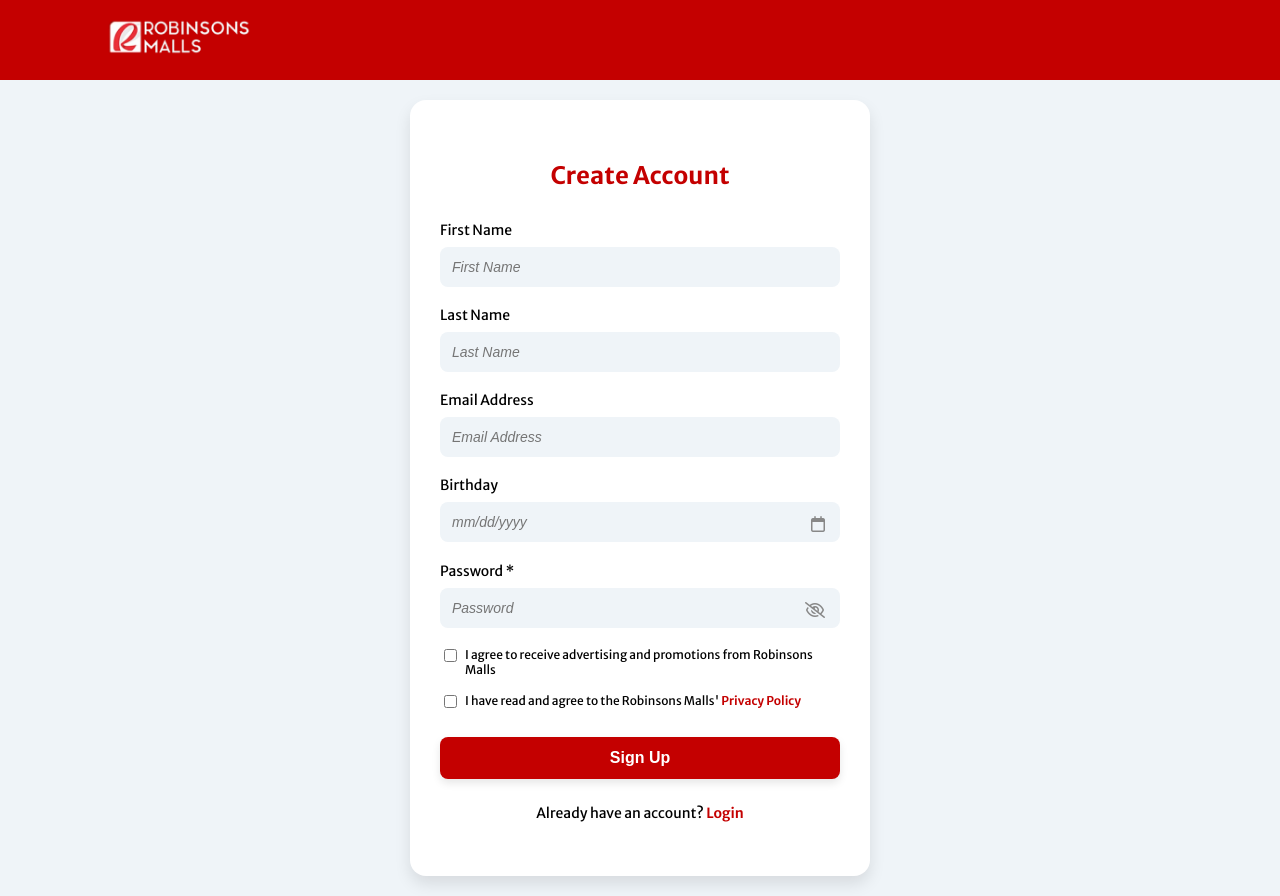
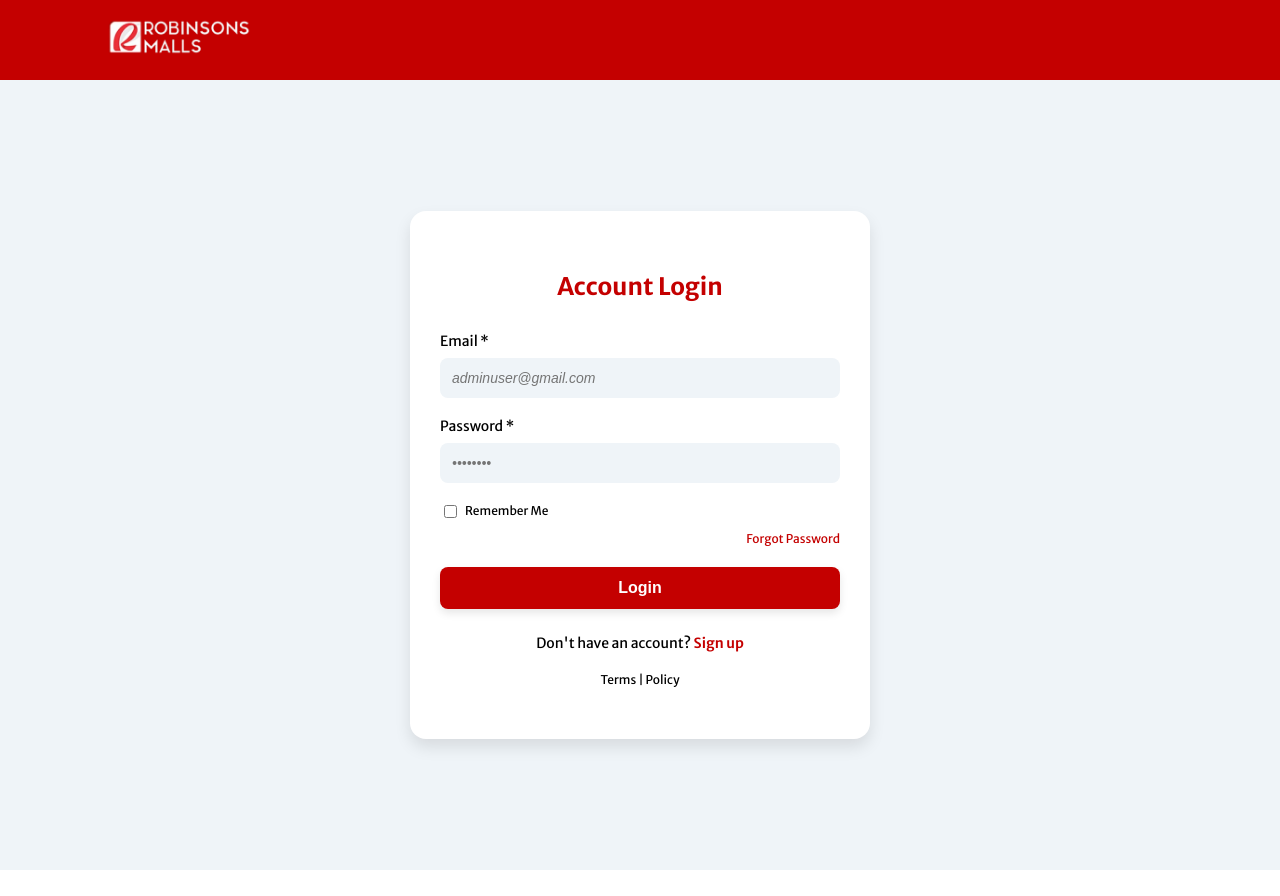
Before and after one commit to terendex/Robinson-mall-Repo, a React (Vite) app: page /login in a window 1280 px wide. After the commit the page ends 870 px from the top, so only its background shows below. Built offline with nearby package versions, Linux system fonts and the light colour scheme.

Commit message:
Log In page

```diff
--- a/src/App.jsx
+++ b/src/App.jsx
@@ -1,23 +1,23 @@
-import { useState } from 'react'
+import { BrowserRouter as Router, Routes, Route, Navigate } from "react-router-dom";
 import Register from './pages/Register'
 import Log from './pages/Log'
 import Header from './components/Header'
 import './styles/App.css'
 
 function App() {
-  const [isRegister, setIsRegister] = useState(true)
-
   return (
-    <div className="App">
-      <Header />
-      <main className="main-content">
-        {isRegister ? (
-          <Register onToggle={() => setIsRegister(false)} />
-        ) : (
-          <Log onToggle={() => setIsRegister(true)} />
-        )}
-      </main>
-    </div>
+    <Router>
+      <div className="App">
+        <Header />
+        <main className="main-content">
+          <Routes>
+            <Route path="/" element={<Navigate to="/login" />} />
+            <Route path="/login" element={<Log />} />
+            <Route path="/register" element={<Register />} />
+          </Routes>
+        </main>
+      </div>
+    </Router>
   )
 }
 
--- a/src/pages/Log.jsx
+++ b/src/pages/Log.jsx
@@ -1,40 +1,67 @@
 import { useState } from "react";
 import { Link } from "react-router-dom";
+import "../styles/Log.css";
 
 export default function Log() {
   const [email, setEmail] = useState("");
   const [password, setPassword] = useState("");
+  const [rememberMe, setRememberMe] = useState(false);
 
   const handleSubmit = (e) => {
     e.preventDefault();
-    console.log("Login:", { email, password });
+    console.log("Login:", { email, password, rememberMe });
   };
 
   return (
-    <div>
-      <h2>Login</h2>
+    <div className="log-page">
+      <div className="log-container">
+        <div className="log-card">
+          <h2>Account Login</h2>
           <form onSubmit={handleSubmit}>
+            <div className="form-group">
+              <label htmlFor="email">Email *</label>
               <input
                 type="email"
-          placeholder="Email"
+                id="email"
+                placeholder="adminuser@gmail.com"
                 value={email}
                 onChange={(e) => setEmail(e.target.value)}
                 required
               />
-        <br />
+            </div>
+            <div className="form-group">
+              <label htmlFor="password">Password *</label>
               <input
                 type="password"
-          placeholder="Password"
+                id="password"
+                placeholder="••••••••"
                 value={password}
                 onChange={(e) => setPassword(e.target.value)}
                 required
               />
-        <br />
-        <button type="submit">Login</button>
+            </div>
+            <div className="form-check">
+              <input
+                type="checkbox"
+                id="rememberMe"
+                checked={rememberMe}
+                onChange={(e) => setRememberMe(e.target.checked)}
+              />
+              <label htmlFor="rememberMe">Remember Me</label>
+            </div>
+            <div className="forgot-password">
+                <a href="#">Forgot Password</a>
+            </div>
+            <button type="submit" className="login-btn">Login</button>
           </form>
-      <p>
-        Don't have an account? <Link to="/register">Register</Link>
-      </p>
+          <div className="signup-link">
+            <p>Don't have an account? <Link to="/register">Sign up</Link></p>
+          </div>
+          <div className="terms-policy">
+            <p>Terms | Policy</p>
+          </div>
+        </div>
+      </div>
     </div>
   );
 }
--- a/src/pages/Register.jsx
+++ b/src/pages/Register.jsx
@@ -1,6 +1,7 @@
+import { Link } from 'react-router-dom';
 import '../styles/Register.css'
 
-const Register = ({ onToggle }) => {
+const Register = () => {
   return (
     <div className="register-page">
       <div className="register-container">
@@ -39,7 +40,7 @@
             </div>
             <button type="submit" className="signup-btn">Sign Up</button>
           </form>
-          <p className="login-link">Already have an account? <a href="#" onClick={onToggle}>Login</a></p>
+          <p className="login-link">Already have an account? <Link to="/login">Login</Link></p>
         </div>
       </div>
     </div>
--- /dev/null
+++ b/src/styles/Log.css
@@ -0,0 +1,189 @@
+body {
+  font-family: 'Merriweather Sans', sans-serif;
+}
+
+.log-page {
+  background-color: #EFF4F8;
+}
+
+.log-container {
+  display: flex;
+  justify-content: center;
+  align-items: center;
+  min-height: calc(100vh - 50px);
+  padding: 50px 20px 20px 20px;
+}
+
+.log-card {
+  background-color: white;
+  padding: 40px 30px;
+  border-radius: 16px;
+  box-shadow: 0 8px 16px rgba(0, 0, 0, 0.1);
+  width: 100%;
+  max-width: 400px;
+  margin: 0 auto;
+}
+
+.log-card h2 {
+  text-align: center;
+  margin-bottom: 30px;
+  color: #C40000;
+  font-weight: 700;
+  font-size: 24px;
+}
+
+.form-group {
+  margin-bottom: 1.2rem;
+  position: relative;
+  text-align: left;
+}
+
+.form-group label {
+  display: block;
+  margin-bottom: 8px;
+  font-weight: 400;
+  font-size: 14px;
+}
+
+.form-group input::placeholder {
+  font-style: italic;
+}
+
+.form-group input {
+  width: 100%;
+  padding: 12px;
+  border: none;
+  background-color: #EFF4F8;
+  border-radius: 8px;
+  font-size: 14px;
+  box-sizing: border-box;
+}
+
+.form-group i {
+  position: absolute;
+  top: 50%;
+  right: 15px;
+  transform: translateY(-50%);
+  color: #888;
+  margin-top: 15px;
+}
+
+.form-check {
+  margin-bottom: 1rem;
+  display: flex;
+  align-items: flex-start;
+  font-size: 12px;
+  font-weight: 400;
+  text-align: left;
+}
+
+.form-check input {
+  margin-right: 8px;
+  margin-top: 2px;
+}
+
+.privacy-link {
+  color: #C40000;
+  text-decoration: none;
+  font-weight: 600;
+}
+
+.login-btn {
+  width: 100%;
+  padding: 12px;
+  background-color: #C40000;
+  color: white;
+  border: none;
+  border-radius: 8px;
+  cursor: pointer;
+  font-size: 16px;
+  font-weight: 700;
+  margin-top: 10px;
+  box-shadow: 0 4px 8px rgba(0,0,0,0.1);
+}
+
+.signup-link {
+  text-align: center;
+  margin-top: 25px;
+  font-size: 14px;
+  font-weight: 400;
+}
+
+.signup-link a {
+  color: #C40000;
+  cursor: pointer;
+  font-weight: 600;
+  text-decoration: none;
+}
+
+.forgot-password {
+    text-align: right;
+    margin-top: -10px;
+    margin-bottom: 10px;
+}
+
+.forgot-password a {
+    color: #C40000;
+    text-decoration: none;
+    font-size: 12px;
+}
+
+.terms-policy {
+    text-align: center;
+    margin-top: 20px;
+    font-size: 12px;
+}
+
+/* Tablet styles */
+@media (max-width: 768px) {
+  .log-card {
+    padding: 30px 25px;
+  }
+  .log-card h2 {
+    font-size: 22px;
+  }
+}
+
+/* Mobile styles */
+@media (max-width: 480px) {
+  .log-container {
+    padding: 60px 15px 15px 15px;
+  }
+  .log-card {
+    padding: 25px 20px;
+    border-radius: 12px;
+  }
+
+  .log-card h2 {
+    font-size: 20px;
+    margin-bottom: 25px;
+  }
+
+  .form-group label {
+    font-size: 13px;
+  }
+
+  .form-group input {
+    padding: 11px;
+    font-size: 13px;
+  }
+
+  .form-group i {
+    right: 12px;
+    margin-top: 14px;
+  }
+
+  .form-check {
+    font-size: 11px;
+  }
+
+  .login-btn {
+    padding: 11px;
+    font-size: 15px;
+  }
+
+  .signup-link {
+    font-size: 13px;
+    margin-top: 22px;
+  }
+}
```
Lines whose indentation alone changed are shown as unchanged.
